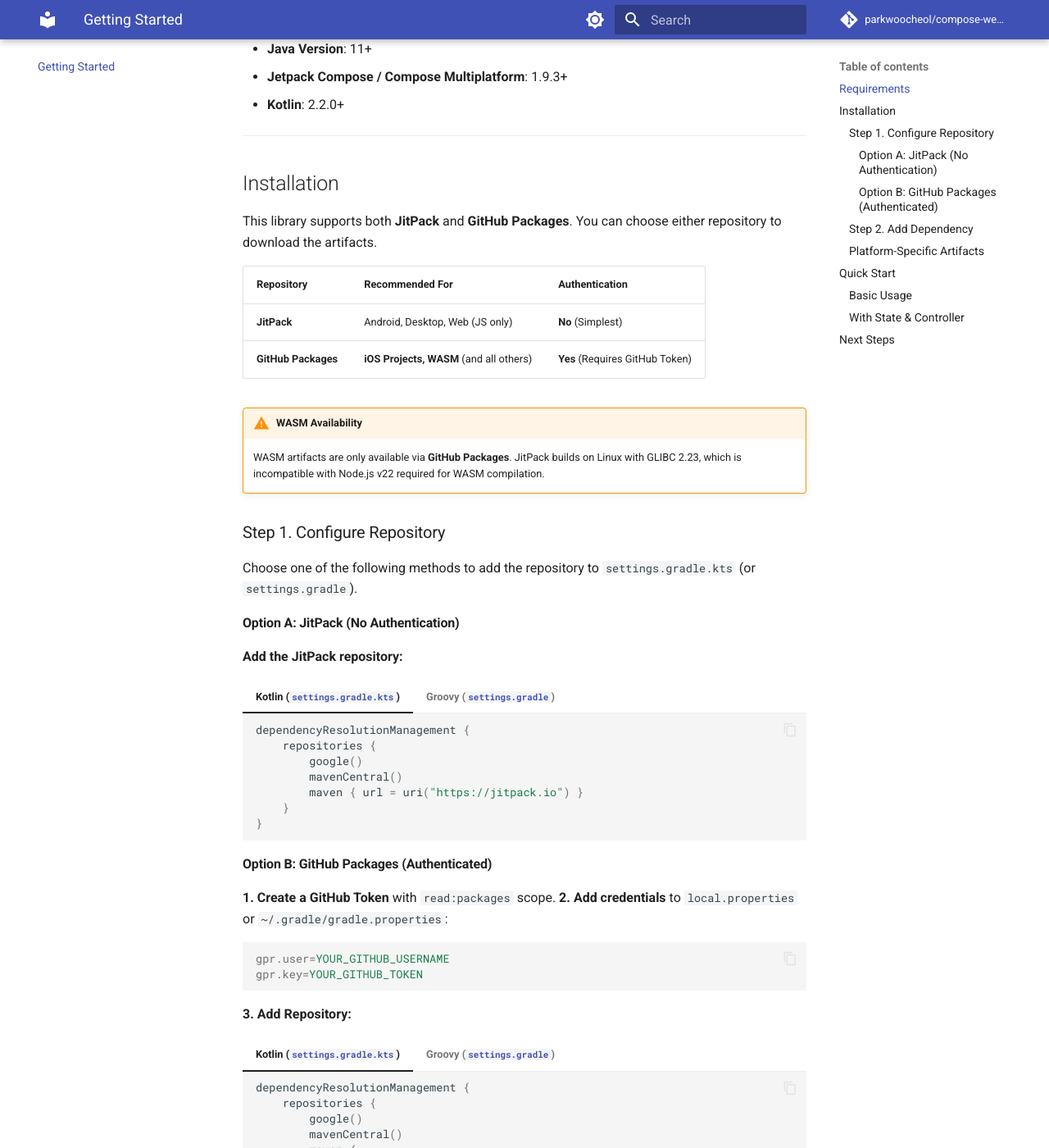
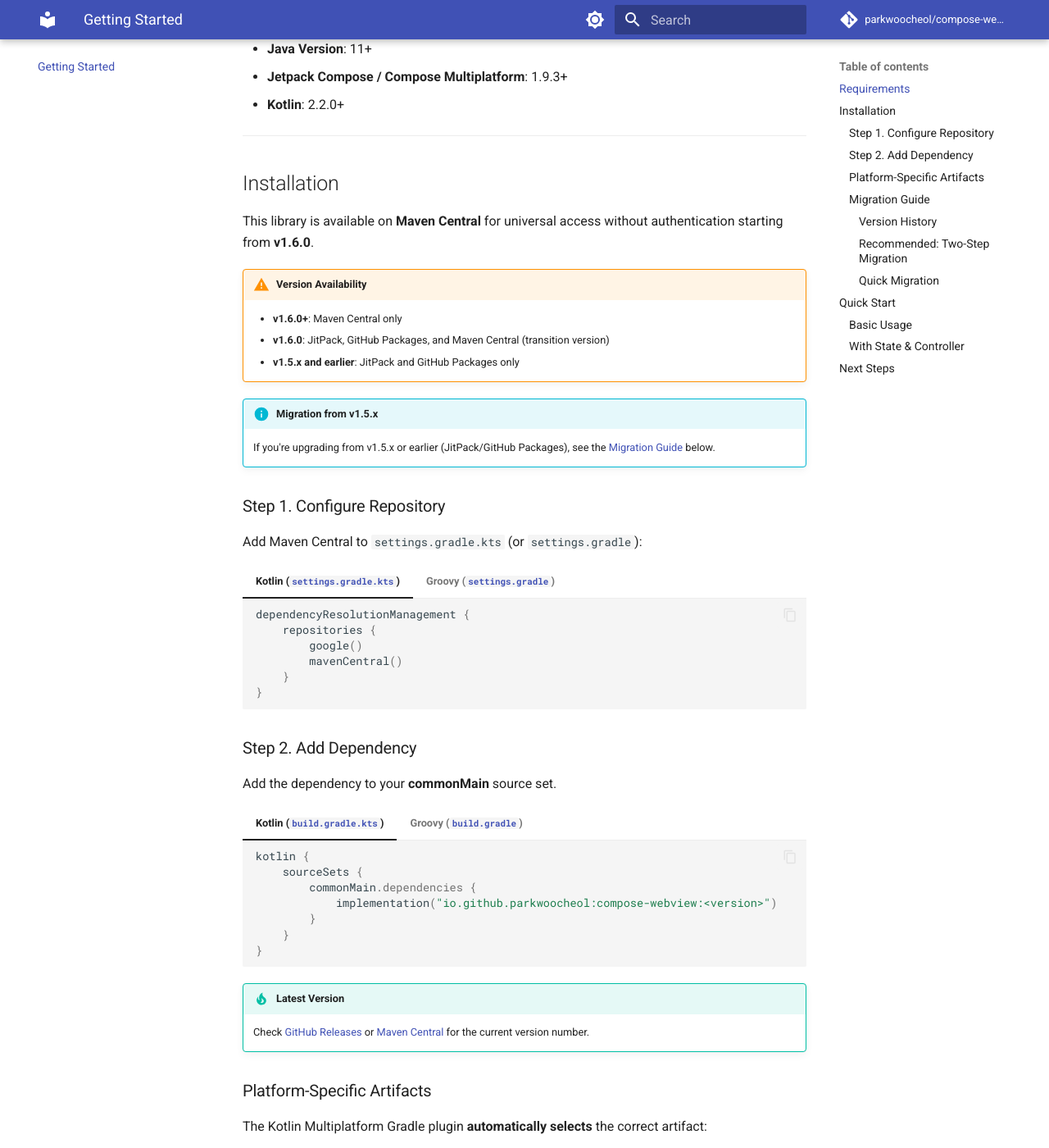
Before and after one commit to parkwoocheol/compose-webview, an MkDocs documentation site: the page built from docs/getting-started.md, in a window 1280 px wide and 1400 px high, scrolled down 340 px. Shown: the whole window at 82% size. Built offline with MkDocs 1.6.1 and Material for MkDocs 9.7.7, drawn with Linux system fonts in a browser that asks for light colours; comment, search, counter and statistics services are not loaded; some of the changed text lies outside the part shown.

Commit message:
build: migrate to vanniktech maven publish and fix desktop dependencies

````diff
--- a/docs/getting-started.md
+++ b/docs/getting-started.md
@@ -14,23 +14,19 @@
 
 ## Installation
 
-This library supports both **JitPack** and **GitHub Packages**. You can choose either repository to download the artifacts.
+This library is available on **Maven Central** for universal access without authentication starting from **v1.6.0**.
 
-| Repository | Recommended For | Authentication |
-| :--- | :--- | :--- |
-| **JitPack** | Android, Desktop, Web (JS only) | **No** (Simplest) |
-| **GitHub Packages** | **iOS Projects, WASM** (and all others) | **Yes** (Requires GitHub Token) |
+!!! warning "Version Availability"
+    - **v1.6.0+**: Maven Central only
+    - **v1.6.0**: JitPack, GitHub Packages, and Maven Central (transition version)
+    - **v1.5.x and earlier**: JitPack and GitHub Packages only
 
-!!! warning "WASM Availability"
-    WASM artifacts are only available via **GitHub Packages**. JitPack builds on Linux with GLIBC 2.23, which is incompatible with Node.js v22 required for WASM compilation.
+!!! info "Migration from v1.5.x"
+    If you're upgrading from v1.5.x or earlier (JitPack/GitHub Packages), see the [Migration Guide](#migration-guide) below.
 
 ### Step 1. Configure Repository
 
-Choose one of the following methods to add the repository to `settings.gradle.kts` (or `settings.gradle`).
-
-#### Option A: JitPack (No Authentication)
-
-**Add the JitPack repository:**
+Add Maven Central to `settings.gradle.kts` (or `settings.gradle`):
 
 === "Kotlin (`settings.gradle.kts`)"
 
@@ -39,7 +35,6 @@
         repositories {
             google()
             mavenCentral()
-            maven { url = uri("https://jitpack.io") }
         }
     }
     ```
@@ -51,55 +46,6 @@
         repositories {
             google()
             mavenCentral()
-            maven { url = "https://jitpack.io" }
-        }
-    }
-    ```
-
-#### Option B: GitHub Packages (Authenticated)
-
-**1. Create a GitHub Token** with `read:packages` scope.
-**2. Add credentials** to `local.properties` or `~/.gradle/gradle.properties`:
-
-```properties
-gpr.user=YOUR_GITHUB_USERNAME
-gpr.key=YOUR_GITHUB_TOKEN
-```
-
-**3. Add Repository:**
-
-=== "Kotlin (`settings.gradle.kts`)"
-
-    ```kotlin
-    dependencyResolutionManagement {
-        repositories {
-            google()
-            mavenCentral()
-            maven {
-                url = uri("https://maven.pkg.github.com/parkwoocheol/compose-webview")
-                credentials {
-                    username = findProperty("gpr.user") as String? ?: System.getenv("GITHUB_ACTOR")
-                    password = findProperty("gpr.key") as String? ?: System.getenv("GITHUB_TOKEN")
-                }
-            }
-        }
-    }
-    ```
-
-=== "Groovy (`settings.gradle`)"
-
-    ```groovy
-    dependencyResolutionManagement {
-        repositories {
-            google()
-            mavenCentral()
-            maven {
-                url 'https://maven.pkg.github.com/parkwoocheol/compose-webview'
-                credentials {
-                    username = findProperty('gpr.user') ?: System.getenv('GITHUB_ACTOR')
-                    password = findProperty('gpr.key') ?: System.getenv('GITHUB_TOKEN')
-                }
-            }
         }
     }
     ```
@@ -135,22 +81,110 @@
     ```
 
 !!! tip "Latest Version"
-    Check [GitHub Releases](https://github.com/parkwoocheol/compose-webview/releases) or the [JitPack badge](https://jitpack.io/#parkwoocheol/compose-webview) for the current version number.
+    Check [GitHub Releases](https://github.com/parkwoocheol/compose-webview/releases) or [Maven Central](https://central.sonatype.com/artifact/io.github.parkwoocheol/compose-webview) for the current version number.
 
 ### Platform-Specific Artifacts
 
 The Kotlin Multiplatform Gradle plugin **automatically selects** the correct artifact:
 
-| Platform | Artifact ID | Available On |
-|----------|-------------|--------------|
-| **Android** | `compose-webview-android` | JitPack, GitHub Packages |
-| **iOS (arm64)** | `compose-webview-iosarm64` | GitHub Packages only |
-| **iOS (Simulator arm64)** | `compose-webview-iossimulatorarm64` | GitHub Packages only |
-| **Desktop (JVM)** | `compose-webview-desktop` | JitPack, GitHub Packages |
-| **Web (JS)** | `compose-webview-js` | JitPack, GitHub Packages |
-| **Web (WASM)** | `compose-webview-wasmjs` | **GitHub Packages only** |
+| Platform | Artifact ID |
+|----------|-------------|
+| **Android** | `compose-webview-android` |
+| **iOS (arm64)** | `compose-webview-iosarm64` |
+| **iOS (x64)** | `compose-webview-iosx64` |
+| **iOS (Simulator arm64)** | `compose-webview-iossimulatorarm64` |
+| **Desktop (JVM)** | `compose-webview-desktop` |
+| **Web (JS)** | `compose-webview-js` |
+| **Web (WASM)** | `compose-webview-wasmjs` |
 
 > **Note**: You don't need to specify platform-specific artifacts manually. Just use `compose-webview` and Gradle resolves the correct artifact automatically.
+
+### Migration Guide
+
+If you previously used this library from JitPack or GitHub Packages:
+
+#### Version History
+
+| Version | Group ID | Available On |
+|---------|----------|--------------|
+| v1.5.x and earlier | `com.github.parkwoocheol` | JitPack, GitHub Packages |
+| **v1.6.0** | `io.github.parkwoocheol` | JitPack, GitHub Packages, **Maven Central** |
+| **v1.6.0+** | `io.github.parkwoocheol` | **Maven Central only** |
+
+#### Recommended: Two-Step Migration
+
+=== "Step 1: Test with v1.6.0"
+
+    First, upgrade to v1.6.0 while keeping your existing repository to test compatibility:
+
+    ```kotlin
+    // settings.gradle.kts - Keep existing repository
+    repositories {
+        google()
+        mavenCentral()
+        maven { url = uri("https://jitpack.io") }  // or GitHub Packages
+    }
+
+    // build.gradle.kts - Update to v1.6.0
+    kotlin {
+        sourceSets {
+            commonMain.dependencies {
+                implementation("io.github.parkwoocheol:compose-webview:1.6.0")
+            }
+        }
+    }
+    ```
+
+    Build and test your app to ensure everything works.
+
+=== "Step 2: Switch to Maven Central"
+
+    After confirming compatibility, clean up and use the latest version:
+
+    ```kotlin
+    // settings.gradle.kts - Remove old repositories
+    repositories {
+        google()
+        mavenCentral()  // All you need!
+    }
+
+    // build.gradle.kts - Use latest version
+    kotlin {
+        sourceSets {
+            commonMain.dependencies {
+                implementation("io.github.parkwoocheol:compose-webview:1.6.0")  // or later
+            }
+        }
+    }
+    ```
+
+    Remove authentication configuration (GitHub tokens, etc.).
+
+#### Quick Migration
+
+For direct migration without intermediate testing:
+
+```kotlin
+// settings.gradle.kts
+repositories {
+    google()
+    mavenCentral()
+}
+
+// build.gradle.kts
+kotlin {
+    sourceSets {
+        commonMain.dependencies {
+            implementation("io.github.parkwoocheol:compose-webview:1.6.0")  // or latest
+        }
+    }
+}
+```
+
+!!! note "Backward Compatibility"
+    - Old versions (v1.5.x and earlier) remain available on JitPack/GitHub Packages
+    - v1.6.0 is the last version available on all repositories
+    - v1.6.0+ are Maven Central exclusive
 
 ---
 
````
Also changed, not shown: other parts of docs/getting-started.md (+2 -2 lines), README.md (+93 -75 lines), 4 other files.
